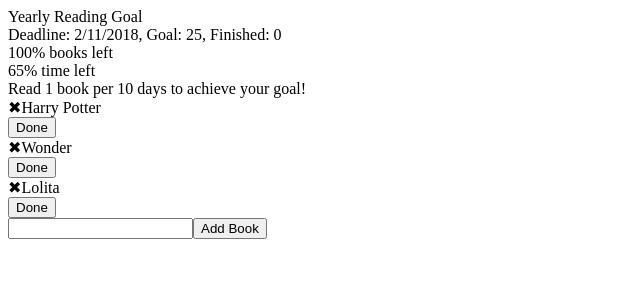
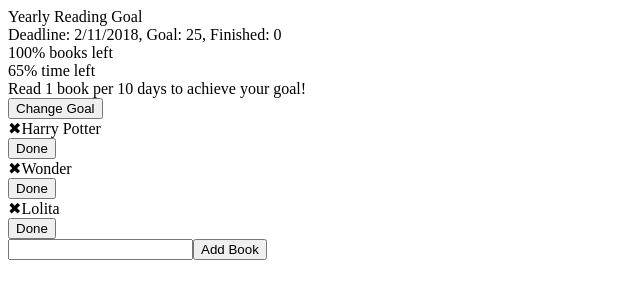
Before and after one commit to ml2439/ReactReduxReadingRecord, a React app: page /#/ in a window 1280 px wide. Shown: the top 300 px of the page, without its empty margins (0-640 px from the left). Built offline with nearby package versions, Linux system fonts and the light colour scheme; the HTML template or start-up script is replaced by a standard one.

Commit message:
Add change goal button on mainpage

```diff
--- a/src/containers/App.js
+++ b/src/containers/App.js
@@ -8,11 +8,18 @@
 import AddBook from '../components/AddBook'
 import Book from '../components/Book'
 import Header from '../components/Header'
+import { Link } from 'react-router-dom'
 
 window.React = React;
 
 // container
 class App extends Component {
+
+    goBack = (e) => {
+        e.preventDefault();
+        this.props.history.push("/changegoal");
+    }
+
     render() {
         const { dispatch, books, goal, addBook, removeBook, toggleBook } = this.props
 
@@ -26,9 +33,11 @@
                 removeBook={removeBook}
                 doneButton={book.doneButton}/>
         ))
+
         return (
             <div>
                 <Header title="Yearly Reading Goal" books={books} goal={goal}/>
+                <button onClick={this.goBack}>Change Goal</button>
                 <div className="books">
                     { bookComponent }
                 </div>
--- a/src/containers/ChangeGoal.js
+++ b/src/containers/ChangeGoal.js
@@ -1,6 +1,6 @@
 import React, { Component } from 'react'
 import PropTypes from 'prop-types'
-import {connect} from 'react-redux'
+import { connect } from 'react-redux'
 import * as ActionCreators from '../actions'
 import { Link } from 'react-router-dom'
 
@@ -17,7 +17,7 @@
         this.props.setDeadline(e.target.value);
     }
 
-    goBack = (e) => {
+    goForward = (e) => {
         e.preventDefault();
         this.props.history.push("/");
     }
@@ -29,7 +29,7 @@
 
         return (
             <div className="add-goal-form">
-                <form onSubmit={this.goBack}>
+                <form onSubmit={this.goForward}>
                     <span>Read</span>
                     <input type="text" value={number} onChange={this.onNumChange} />
                     <span> books by </span>
```
